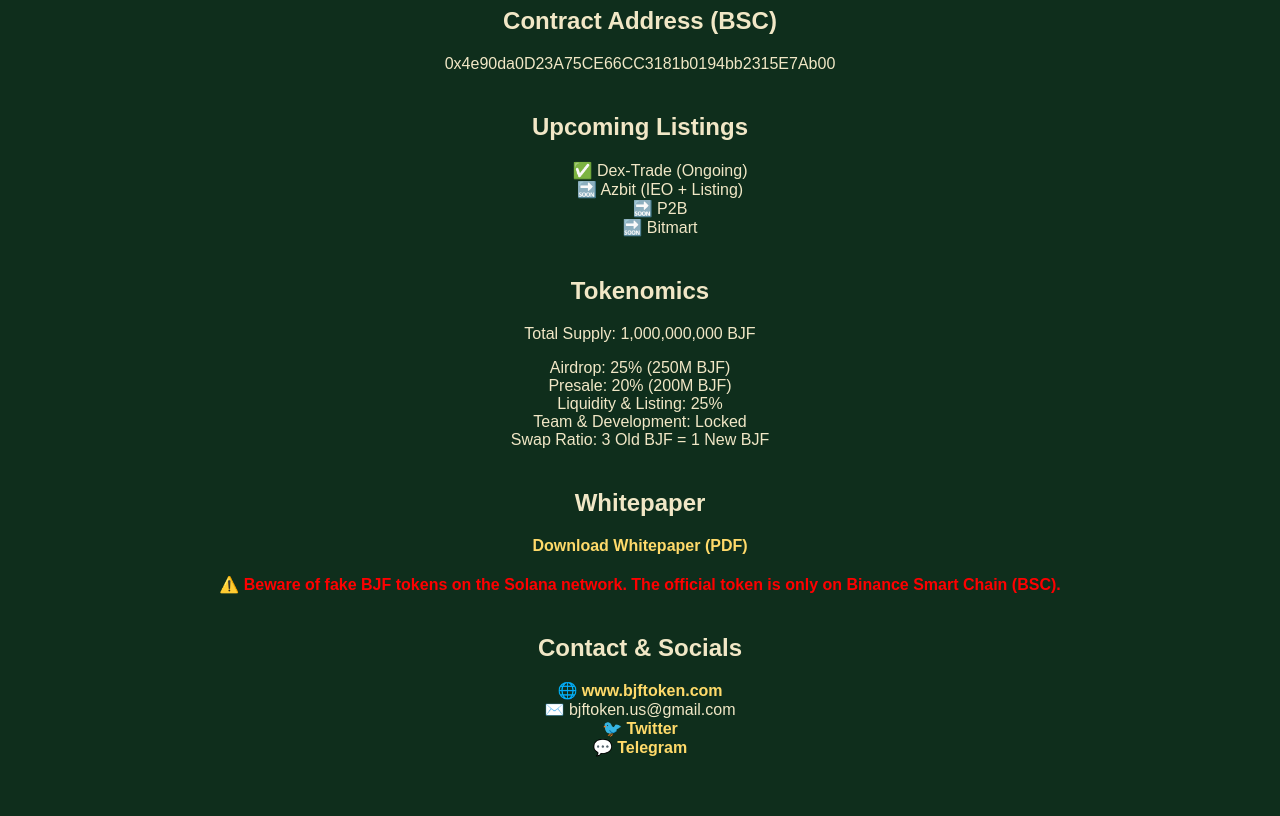
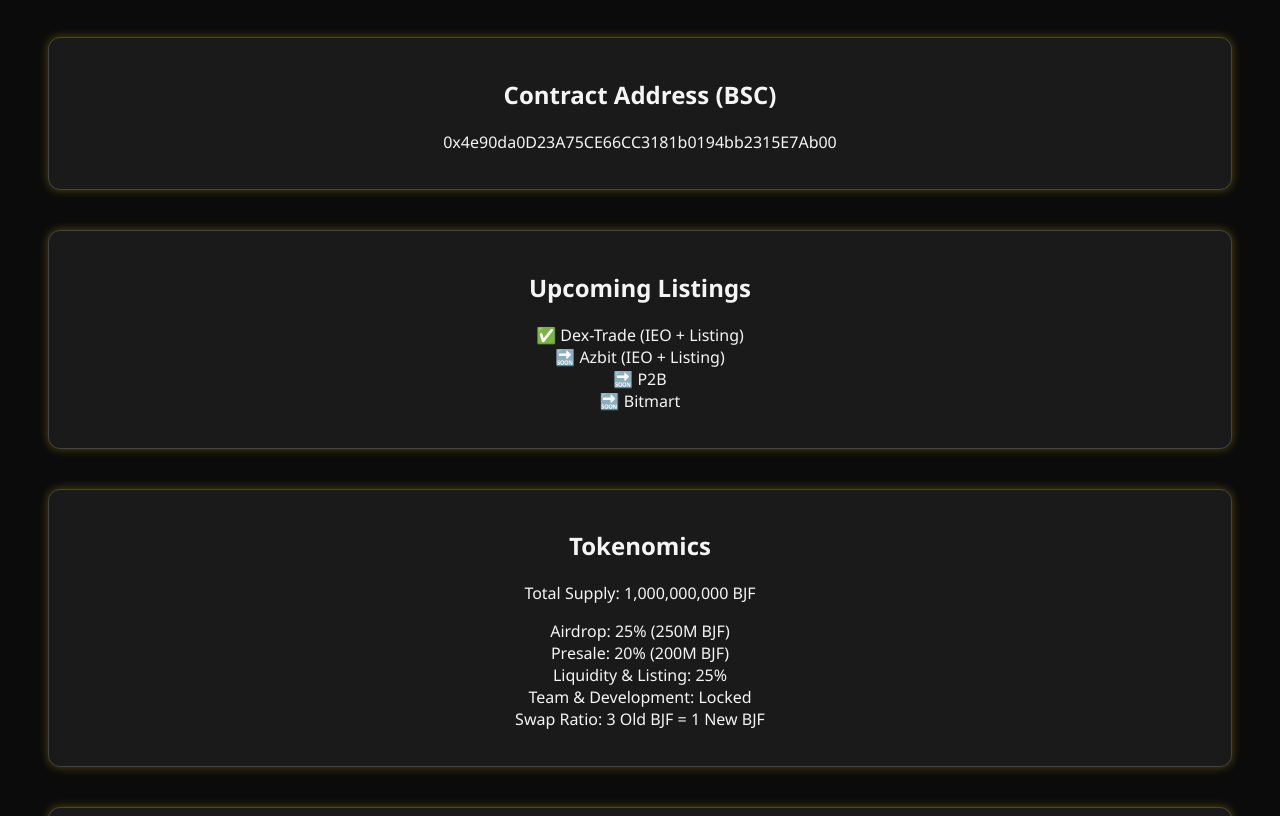
Before and after one commit to amirmehrabifard/Bjftoken, a plain HTML site: page index.html in a window 1280 px wide. Shown: the part 391-1207 px from the top of the page. Drawn offline with Linux system fonts and the light colour scheme.

Commit message:
Update index.html

```diff
--- a/index.html
+++ b/index.html
@@ -1,4 +1,3 @@
-
 <!DOCTYPE html>
 <html lang="en">
 <head>
@@ -6,15 +5,45 @@
   <title>BJF Token - Benjamin Franklin Token</title>
   <meta name="viewport" content="width=device-width, initial-scale=1">
   <style>
-        body { font-family: Arial, sans-serif; background-color: #0f2e1c; color: #f1e7c6; text-align: center; padding: 40px; }
-        img.logo { width: 200px; margin: 20px 0; }
-        a { color: #ffda6a; text-decoration: none; font-weight: bold; }
-        .warning { color: red; font-weight: bold; margin-top: 20px; }
-        .section { margin-top: 40px; }
+    body {
+      font-family: 'Segoe UI', sans-serif;
+      background-color: #0b0b0b;
+      color: #f5f5f5;
+      text-align: center;
+      padding: 40px;
+    }
+    img.logo {
+      width: 220px;
+      margin: 20px 0;
+      border-radius: 10px;
+      box-shadow: 0 0 10px gold;
+    }
+    a {
+      color: gold;
+      text-decoration: none;
+      font-weight: bold;
+    }
+    a:hover {
+      text-decoration: underline;
+    }
+    .warning {
+      color: #ff4444;
+      font-weight: bold;
+      margin-top: 20px;
+    }
+    .section {
+      margin-top: 40px;
+      padding: 20px;
+      border: 1px solid #444;
+      border-radius: 12px;
+      background-color: #1a1a1a;
+      box-shadow: 0 0 10px rgba(255, 215, 0, 0.3);
+    }
+    ul { list-style: none; padding: 0; }
   </style>
 </head>
 <body>
-    <img src="logo.png" alt="BJF Token Logo" class="logo">
+  <img src="https://raw.githubusercontent.com/amirmehrabifard/Bjftoken/main/Logo.png" alt="BJF Token Logo" class="logo">
   <h1>Benjamin Franklin Token (BJF)</h1>
   <p><strong>Official IEO Live on Dex-Trade:</strong><br>
     <a href="https://dex-trade.com/ieo/BJF" target="_blank">https://dex-trade.com/ieo/BJF</a>
@@ -27,8 +56,8 @@
 
   <div class="section">
     <h2>Upcoming Listings</h2>
-        <ul style="list-style: none;">
-            <li>✅ Dex-Trade (Ongoing)</li>
+    <ul>
+      <li>✅ Dex-Trade (IEO + Listing)</li>
       <li>🔜 Azbit (IEO + Listing)</li>
       <li>🔜 P2B</li>
       <li>🔜 Bitmart</li>
@@ -38,16 +67,18 @@
   <div class="section">
     <h2>Tokenomics</h2>
     <p>Total Supply: 1,000,000,000 BJF</p>
-        <p>Airdrop: 25% (250M BJF)<br>
+    <p>
+      Airdrop: 25% (250M BJF)<br>
       Presale: 20% (200M BJF)<br>
       Liquidity & Listing: 25%<br>
       Team & Development: Locked<br>
-        Swap Ratio: 3 Old BJF = 1 New BJF</p>
+      Swap Ratio: 3 Old BJF = 1 New BJF
+    </p>
   </div>
 
   <div class="section">
     <h2>Whitepaper</h2>
-        <a href="whitepaper.pdf" target="_blank">Download Whitepaper (PDF)</a>
+    <a href="https://raw.githubusercontent.com/amirmehrabifard/Bjftoken/main/Whitepaper.PDF" target="_blank">Download Whitepaper (PDF)</a>
   </div>
 
   <div class="warning">
@@ -56,7 +87,8 @@
 
   <div class="section">
     <h2>Contact & Socials</h2>
-        <p>🌐 <a href="https://www.bjftoken.com" target="_blank">www.bjftoken.com</a><br>
+    <p>
+      🌐 <a href="https://www.bjftoken.com" target="_blank">www.bjftoken.com</a><br>
       ✉️ bjftoken.us@gmail.com<br>
       🐦 <a href="https://x.com/bjftoken?s=09" target="_blank">Twitter</a><br>
       💬 <a href="https://t.me/benjaminfranklintoken" target="_blank">Telegram</a>
```
Lines whose indentation alone changed are shown as unchanged.
